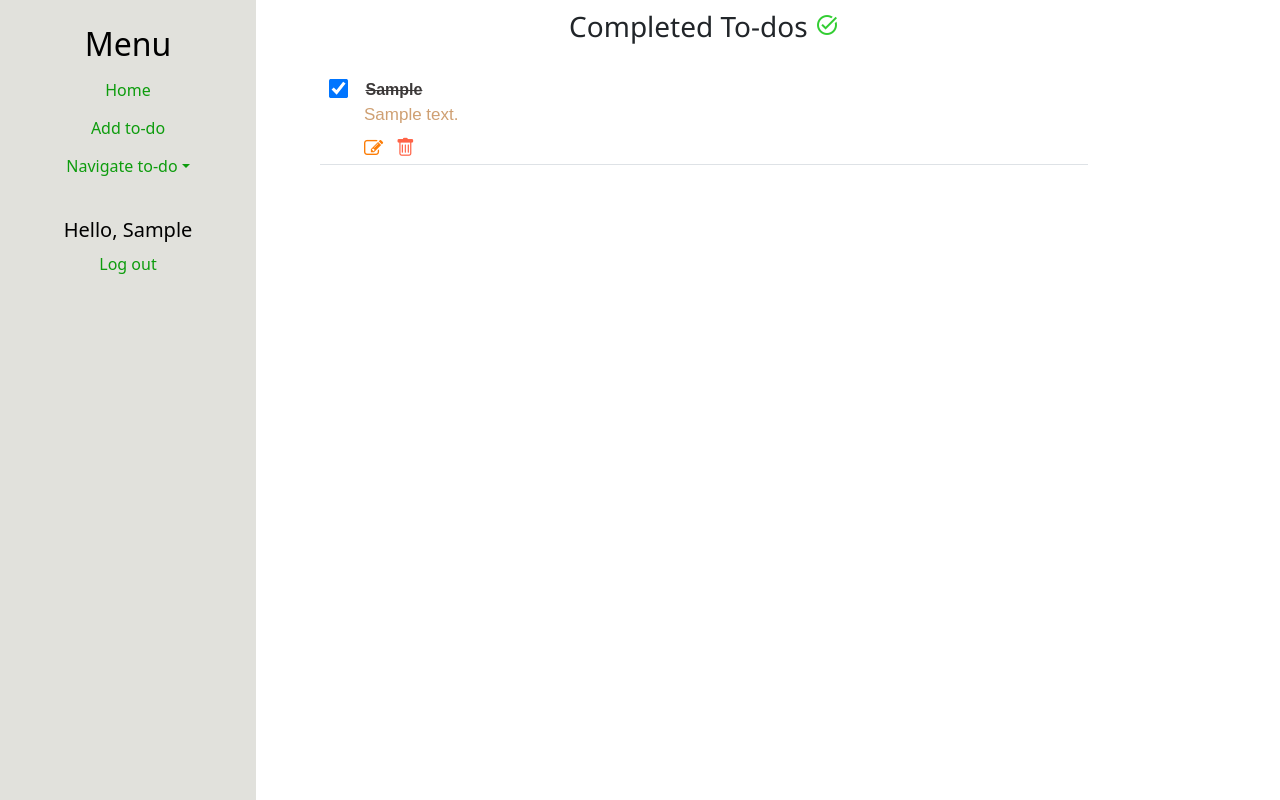
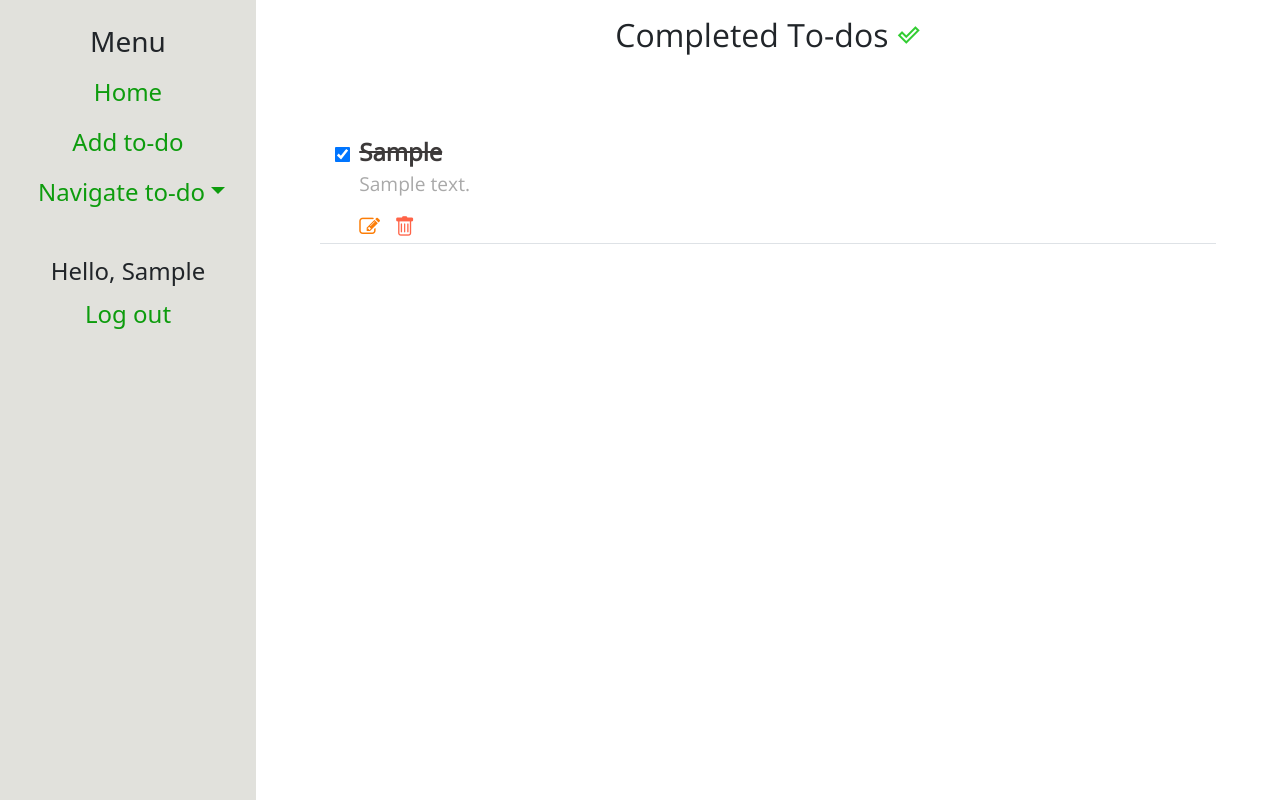
Before and after one commit to Klvxn/Todo-App, a Django app: page /todos/completed-todos/ in a window 1280 px wide. Run offline with Django 3.2, Linux system fonts and the light colour scheme; a user stored in the database is signed in; tables that the repository leaves empty hold one stand-in row (values such as "Sample post"); some libraries are stand-ins or nearby versions.

Commit message:
redesign

```diff
--- a/mytodo/templates/mytodo/add-todo.html
+++ b/mytodo/templates/mytodo/add-todo.html
@@ -1,14 +1,16 @@
 {% extends 'mytodo/base.html' %}
 {% load bootstrap4  %}
 
+
 {% block page_header %}
-<h3> Add a to-do </h3>
+<h2> Add To-do </h2>
 {% endblock %}
+
 
 {% block content %}
 <form class="form-group" action="" method="post">
     {% csrf_token %}
     {% bootstrap_form form  %}
-    <input class="btn btn-success" type="submit" value="Add todo"/>
+    <input class="btn btn-success px-3" type="submit" value="Add to-do"/>
 </form>
 {% endblock %}
--- a/mytodo/templates/mytodo/base.html
+++ b/mytodo/templates/mytodo/base.html
@@ -9,7 +9,7 @@
 
         <title> To-dos </title>
 
-        <link rel="stylesheet" href="https://fonts.googleapis.com/icon?family=Material+Icons">
+        <link rel="stylesheet" href="https://fonts.googleapis.com/icon?family=Material+Symbols+Outlined">
         <link rel="stylesheet" href="https://cdnjs.cloudflare.com/ajax/libs/font-awesome/4.7.0/css/font-awesome.min.css">
 
         <!-- Bootstrap CSS -->
@@ -19,17 +19,31 @@
         <script src="https://cdn.jsdelivr.net/npm/bootstrap@5.2.0-beta1/dist/js/bootstrap.bundle.min.js" integrity="sha384-pprn3073KE6tl6bjs2QrFaJGz5/SUsLqktiwsUTF55Jfv3qYSDhgCecCxMW52nD2" crossorigin="anonymous"></script>
 
 
-        <style> @import url('https://fonts.googleapis.com/css2?family=Open+Sans:wght@400&display=swap'); </style>
         <style>
+            @import url('https://fonts.googleapis.com/css2?family=Open+Sans:wght@400&display=swap');
             body {
                 padding: 0;
                 margin: 0;
             }
 
+            h2 {
+                margin: 1rem 0;
+                margin-bottom: 5rem;
+                font-family: 'Open Sans', sans-serif;
+            }
+
             @media (max-width: 1023px) {
 
-                h1, h2, h3 {
-                    font-size: 1.3rem;
+                h2 {
+                    padding: .5rem;
+                    text-align: left;
+                    margin: 0;
+                    margin-bottom: 5rem;
+                }
+
+                button.menu {
+                    float: right;
+                    margin: .5rem .5rem;
                 }
 
                 #sidebar {
@@ -42,53 +56,76 @@
                 }
 
                 #main-content {
-                    font-size: 1rem;
-                    width: auto;
-                    padding: 0 3rem;
+                    font-size: 1.2rem;
+                    width: 100%;
                     text-align: center;
                     font-family: sans-serif;
                 }
+
+                .note {
+                    color: darkgray;
+                    font-size: 1rem;
+                }
+
+                .form-group {
+                    padding: .5rem;
+                }
+
             }
 
             @media (min-width: 1024px) {
 
-                #sidebar{
+                #sidebar {
                     height: 100%;
                     width: 20%;
                     position: fixed;
                     text-align: center;
                     background-color:rgb(225, 225, 220);
                     list-style-type: none;
-                    font-size: 20px;
+                    font-size: 1.5rem;
                     padding: 25px;
-                    color: black;
                 }
 
-                #main-content{
-                    width: 60%;
+                #sidebar a {
+                    font-size: 1.5rem;
+                }
+
+                #main-content {
+                    width: 70%;
                     text-align: center;
                     margin-left: 25%;
-                    font-family: sans-serif;
+                    font-size: 1.5rem;
+                    font-family: 'Open Sans', sans-serif;
+                }
+
+                .form-group *, .btn {
+                    font-size: 1.5rem;
+                }
+
+                .note {
+                    color: darkgray;
+                    font-size: 1.2rem;
                 }
             }
 
-            h3 {
-                font-family: 'Segoe UI', Tahoma, Geneva, Verdana, sans-serif;
-                /* border-bottom: 1px solid lightgrey; */
-                padding: 10px;
-                margin-bottom: 1rem;
+            .form-group {
+                margin-bottom: 2rem;
             }
 
-            .form-group {
-                margin-bottom: 1.8rem;
+            .form-text {
+                font-size: 1rem;
             }
 
-            .fonts a{
-                font-size: 1.2rem;
+            .form-check label {
+                float: left;
+            }
+
+            .icons a {
+                font-size: 1.3rem;
             }
 
             input[type="checkbox"] {
-                transform:scale(1.5, 1.5);
+                transform:scale(1.2, 1.2);
                 margin-right: 1rem;
             }
 
@@ -96,24 +133,21 @@
                 text-align: left;
             }
 
-            button.btn {
-                float: right;
-                margin: .5rem .5rem;
+            div.container-fluid a:hover {
+                color: green;
             }
 
             a {
-                font-family: Arial, Helvetica, sans-serif;
                 font-weight: bold;
                 text-decoration: none;
             }
 
-            a.btn {
-                color: rgb(13, 156, 13);
+            a:hover {
+                color: green;
             }
 
-            * a:hover{
-                color: #000;
-                text-decoration: none;
+            a.btn, a.btn:hover {
+                color: rgb(13, 156, 13);
             }
 
             ul {
@@ -126,7 +160,7 @@
 
     <body>
 
-        <button class="btn btn-outline-success d-lg-none py-0 px-1" type="button" data-bs-toggle="offcanvas"
+        <button class="menu btn btn-outline-success d-lg-none py-0 px-1" type="button" data-bs-toggle="offcanvas"
         data-bs-target="#offcanvasResponsive" aria-controls="offcanvasResponsive">Menu</button>
 
         <div class="offcanvas-lg offcanvas-end" tabindex="-1" id="offcanvasResponsive" aria-labelledby="offcanvasResponsiveLabel">
@@ -136,8 +170,7 @@
 
           <div class="offcanvas-body">
             <div class="container" id="sidebar">
-                <!-- <h1> To-do </h1> -->
-                <h2> Menu </h2>
+                <h3> Menu </h3>
                 <a class="btn btn-outline" href="{% url 'mytodo:homepage' %}"> Home </a> <br>
                 <a class="btn btn-outline" href="{% url 'mytodo:create-todo' %}"> Add to-do </a>
 
@@ -171,8 +204,10 @@
             {% block page_header %}
             {% endblock %}
 
-            {% block content %}
-            {% endblock %}
+            <div class="body mt-5">
+                {% block content %}
+                {% endblock %}
+            </div>
         </div>
 
     </body>
--- a/mytodo/templates/mytodo/completed.html
+++ b/mytodo/templates/mytodo/completed.html
@@ -1,23 +1,23 @@
 {% extends 'mytodo/base.html' %}
 
+
 {% block page_header %}
-<h3> Completed To-dos <span class="material-icons" style="color:limegreen;"> task_alt </span> </h3>
+<h2> Completed To-dos <span class="material-symbols-outlined" style="color:limegreen;"> done_outline </span> </h2>
 {% endblock %}
 
 
 {% block content %}
-
-<form  class="mt-4" action="" method="post">
+<form action="" method="post">
     {% csrf_token %}
     {% for todos in todos %}
-        <div class=" container-fluid border-bottom mb-3">
-            <input type="checkbox" checked/>
+        <div class="container-fluid border-bottom mb-3">
+            <input type="checkbox" class="m-1" checked/>
             <a href="{% url 'mytodo:detailpage' todos.pk %}"> <s style="color: rgb(60, 57, 57);"> {{ todos|capfirst }}</s> </a>
-            <div style="margin-left:2rem;">
+            <div style="margin-left:1.7rem;">
                 {% if todos.note != '' %}
-                    <div style="color:rgb(207, 160, 115); font-size:17px">{{ todos.note|capfirst|truncatewords:12 }} </div>
+                    <div class="note">{{ todos.note|capfirst|truncatewords:12 }} </div>
                 {% endif %}
-                <div class="fonts mt-2">
+                <div class="icons mt-2">
                     <a class="fa fa-pencil-square-o" style="color: rgb(252, 125, 7);" href="{% url 'mytodo:edit-todo' todos.pk %}"> </a>
                     <a style="color: tomato;" href="{% url 'mytodo:delete-todo' todos.pk %}"> <i class="bi-trash mx-2"></i></a>
                 </div>
--- a/mytodo/templates/mytodo/indexpage.html
+++ b/mytodo/templates/mytodo/indexpage.html
@@ -1,12 +1,14 @@
 {% extends 'mytodo/base.html' %}
 
+
 {% block page_header %}
-<h3> To-do List </h3>
+<h2> To-do List </h2>
 {% endblock page_header %}
+
 
 {% block content %}
 <div>
     <p> Do you have tasks you want to accomplish and would also want to keep track of those tasks?</p>
-    <a style="color:limegreen;" href="{% url 'mytodo:create-todo' %}"> &raquo Create a to-do list today.  </a>
+    <a style="color:green;" href="{% url 'mytodo:create-todo' %}"> &raquo Create a to-do list today.  </a>
 </div>
 {% endblock %}
--- a/mytodoapp/settings.py
+++ b/mytodoapp/settings.py
@@ -149,6 +149,6 @@ elif os.environ.get("DEBUG") == "FALSE":
 
 
 # # My security settings
-CSRF_COOKIE_SECURE = True
-SECURE_SSL_REDIRECT = True
-SESSION_COOKIE_SECURE = True
+# CSRF_COOKIE_SECURE = True
+# SECURE_SSL_REDIRECT = True
+# SESSION_COOKIE_SECURE = True
```
Also changed, not shown: account/forms.py (+9 -1 lines), account/templates/registration/login.html (+4 -3 lines), account/templates/registration/sign-up.html (+6 -3 lines), mytodo/forms.py (+5 -5 lines), mytodo/templates/mytodo/delete-todo.html (+6 -4 lines), mytodo/templates/mytodo/detailpage.html (+7 -5 lines), mytodo/templates/mytodo/editpage.html (+5 -3 lines), mytodo/templates/mytodo/homepage.html (+9 -8 lines), mytodo/templates/mytodo/incompleted.html (+9 -7 lines), 1 other file.
